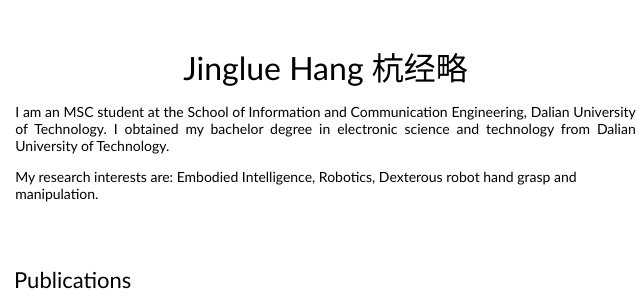
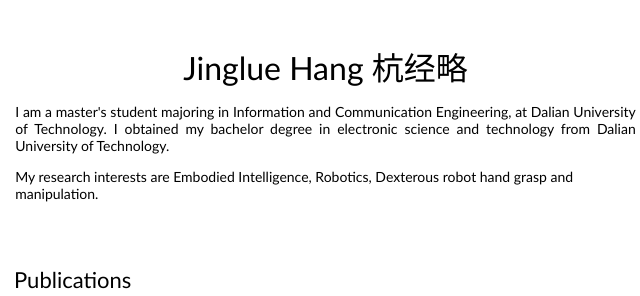
Before and after one commit to hjlllll/CV, a plain HTML site: page index.html in a window 1280 px wide. Shown: the top 296 px of the page, 221-861 px from the left. Drawn offline with nearby package versions, Linux system fonts and the light colour scheme.

Commit message:
Update index.html

```diff
--- a/index.html
+++ b/index.html
@@ -38,9 +38,9 @@
                                         <name>Jinglue Hang 杭经略</name>
                                     </p>
                                     <p style="text-align:justify; text-justify:inter-ideograph;">
-                                        I am an MSC student at the School of Information and Communication Engineering, Dalian University of Technology. I obtained my bachelor degree in electronic science and technology from Dalian University of Technology.
+                                        I am a master's student majoring in Information and Communication Engineering, at Dalian University of Technology. I obtained my bachelor degree in electronic science and technology from Dalian University of Technology.
 				    	</p>
-					My research interests are: Embodied Intelligence, Robotics, Dexterous robot hand grasp and manipulation.
+					My research interests are Embodied Intelligence, Robotics, Dexterous robot hand grasp and manipulation.
                                         </p>
 <!--                                    <p style="text-align:center">
                                         <a href="dllgdxhjl0907@mail.dlut.edu.cn">Email</a> &nbsp/&nbsp
```
